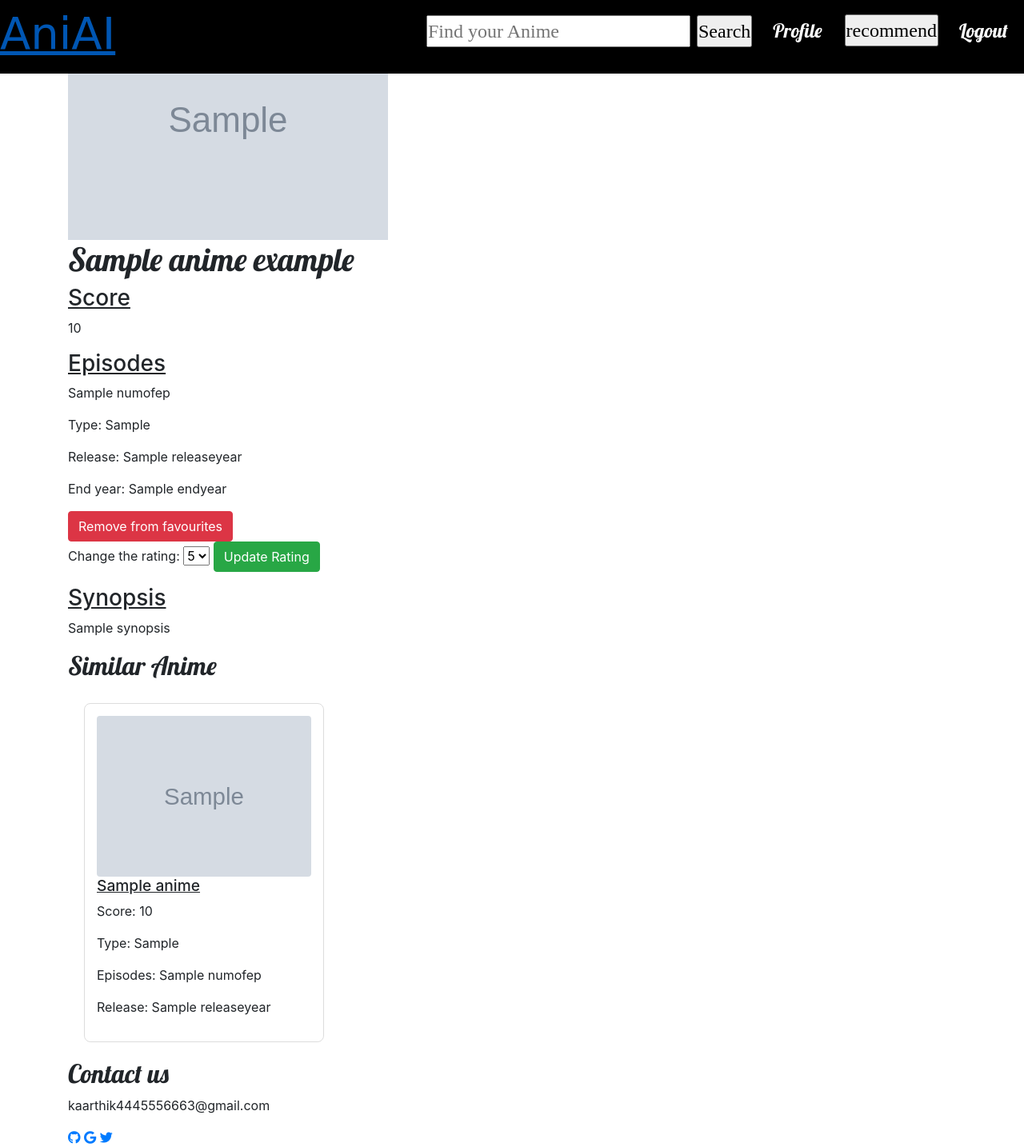
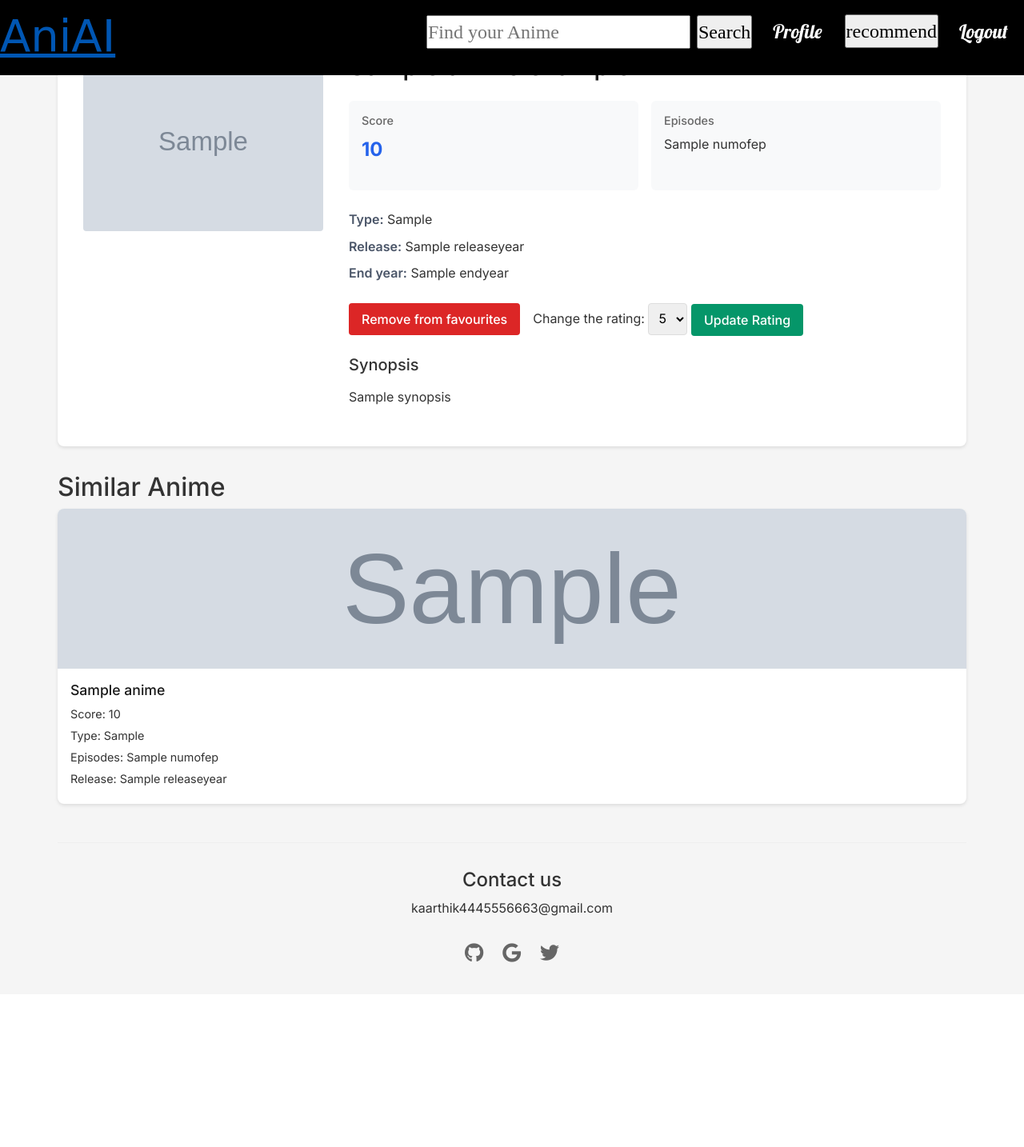
Before and after one commit to keerthigkaarthik/Anime-Recomender, a Django app: template templates/individual_anime2.html in a window 1280 px wide. Shown: the whole page at 80% size. After the commit the page ends 1203 px from the top, so only its background shows below. Run offline with Django 4.2, Linux system fonts and the light colour scheme; a user stored in the database is signed in; tables that the repository leaves empty hold one stand-in row (values such as "Sample post"); the template is opened without the code that fills it: most values are stand-ins (such as "Sample title", 1, 10 or a date in 2020); grey boxes marked "Sample" are stand-in pictures; some libraries are stand-ins or nearby versions; some web fonts are replaced.

Commit message:
Update individual_anime2.css

```diff
--- a/static/individual_anime2.css
+++ b/static/individual_anime2.css
@@ -1,104 +1,251 @@
-.individual_anime {
-    display: flex;
-    flex-direction: column;
-    align-items: center;
-    width: auto;
-    height: auto;
-    text-align: justify;
-    padding-left: 2rem;
-    padding-right: 2rem;
+@import url('https://fonts.googleapis.com/css2?family=Inter:wght@400;500;600;700&display=swap');
+
+* {
+    margin: 0;
+    padding: 0;
+    box-sizing: border-box;
 }
 
-h1 {
-    font-family: 'Lobster',cursive;
+body {
+    font-family: 'Inter', sans-serif;
+    background-color: #f5f5f5;
+    color: #333;
+    line-height: 1.6;
 }
 
-h3 {
-    text-decoration: underline
+.container {
+    max-width: 1200px;
+    margin: 0 auto;
+    padding: 2rem;
 }
 
-*{
-    margin: 0;
-    padding: 0;
+/* Main Anime Card */
+.main-anime-card {
+    background: white;
+    border-radius: 8px;
+    box-shadow: 0 2px 4px rgba(0,0,0,0.1);
+    margin-bottom: 2rem;
+    overflow: hidden;
 }
 
-
-
-
-.about-us {
-    width: auto;
-    height: auto;
+.anime-flex {
     display: flex;
-    flex-direction: column;
-    align-items: center;
-    font-family: 'Roboto',sans-serif,'Times New Roman', Times, serif;
-    font-size: 1.25rem;
+    gap: 2rem;
+    padding: 2rem;
 }
 
-h2{
-    font-family: 'Lobster',cursive;
+.anime-image {
+    flex: 0 0 300px;
 }
 
-.footer {
-    width: auto;
+.anime-image img {
+    width: 100%;
     height: auto;
+    border-radius: 4px;
+}
+
+.anime-details {
+    flex: 1;
+}
+
+.anime-details h1 {
+    font-size: 2rem;
+    margin-bottom: 1.5rem;
+    color: #1a1a1a;
+}
+
+.stats-grid {
     display: grid;
+    grid-template-columns: repeat(2, 1fr);
+    gap: 1rem;
+    margin-bottom: 1.5rem;
+}
+
+.stat-box {
+    background: #f8f9fa;
+    padding: 1rem;
+    border-radius: 6px;
+}
+
+.stat-box h3 {
+    font-size: 0.9rem;
+    color: #666;
+    margin-bottom: 0.5rem;
+}
+
+.stat-box .score {
+    font-size: 1.5rem;
+    color: #2563eb;
+    font-weight: bold;
+}
+
+.info-list {
+    margin-bottom: 1.5rem;
+}
+
+.info-list p {
+    margin-bottom: 0.5rem;
+}
+
+.info-list span {
+    font-weight: 600;
+    color: #4a5568;
+}
+
+/* Form Styling */
+.rating-form {
+    margin-bottom: 1.5rem;
+}
+
+.form-group {
+    display: flex;
+    gap: 1rem;
+    align-items: center;
+    margin-bottom: 1rem;
+}
+
+select {
+    padding: 0.5rem;
+    border: 1px solid #ddd;
+    border-radius: 4px;
+    font-size: 1rem;
+}
+
+.btn {
+    padding: 0.5rem 1rem;
+    border: none;
+    border-radius: 4px;
+    cursor: pointer;
+    font-weight: 500;
+    transition: background-color 0.2s;
+}
+
+.btn-primary {
+    background-color: #2563eb;
+    color: white;
+}
+
+.btn-danger {
+    background-color: #dc2626;
+    color: white;
+}
+
+.btn-success {
+    background-color: #059669;
+    color: white;
+}
+
+.btn:hover {
+    opacity: 0.9;
+}
+
+/* Synopsis */
+.synopsis h3 {
+    font-size: 1.25rem;
+    margin-bottom: 1rem;
+}
+
+/* Similar Anime Section */
+.similar-anime-container {
+    display: grid;
+    grid-template-columns: repeat(auto-fit, minmax(250px, 1fr));
+    gap: 1.5rem;
+    margin-bottom: 2rem;
+}
+
+.similar-anime-card {
+    background: white;
+    border-radius: 8px;
+    overflow: hidden;
+    box-shadow: 0 2px 4px rgba(0,0,0,0.1);
+    transition: transform 0.2s;
+}
+
+.similar-anime-card:hover {
+    transform: translateY(-4px);
+}
+
+.similar-anime-card img {
+    width: 100%;
+    height: 200px;
+    object-fit: cover;
+}
+
+.card-content {
+    padding: 1rem;
+}
+
+.card-content h3 {
+    font-size: 1.1rem;
+    margin-bottom: 0.5rem;
+    color: #1a1a1a;
+}
+
+.anime-info p {
+    font-size: 0.9rem;
+    margin-bottom: 0.25rem;
+}
+
+/* Footer */
+footer {
+    text-align: center;
+    margin-top: 3rem;
+    padding-top: 2rem;
+    border-top: 1px solid #eee;
+}
+
+.contact {
+    margin-bottom: 1.5rem;
+}
+
+.contact h2 {
+    font-size: 1.5rem;
+    margin-bottom: 0.5rem;
+}
+
+.social-links {
+    display: flex;
     justify-content: center;
-    gap: 1rem;
-    grid-template-columns: auto auto auto;
+    gap: 1.5rem;
+}
+
+.social-links a {
+    color: #666;
+    font-size: 1.5rem;
+    transition: color 0.2s;
+}
+
+.social-links a:hover {
+    color: #2563eb;
 }
 
 .fade-in {
     opacity: 0;
-    transition: opacity 250ms ease-in
-  }
-  .fade-in.appear {
-    opacity: 1;
+    animation: fadeIn 0.5s ease-in forwards;
 }
 
-
-.similar-anime-container {
-    display: flex;
-    flex-direction: row;
-    gap: 20px;
-    overflow-x: auto;
-    padding: 20px;
+@keyframes fadeIn {
+    from { opacity: 0; }
+    to { opacity: 1; }
 }
 
-.similar-anime-card {
-    min-width: 250px;
-    max-width: 300px;
-    padding: 15px;
-    border: 1px solid #ddd;
-    border-radius: 8px;
-    background: white;
+/* Responsive Design */
+@media (max-width: 768px) {
+    .anime-flex {
+        flex-direction: column;
     }
 
-.similar-anime-card img {
-    width: 100%;
-    height: auto;
-    object-fit: cover;
-    border-radius: 4px;
+    .anime-image {
+        flex: none;
+        max-width: 100%;
     }
 
-.similar-anime-card h3 {
-    margin-top: 0;
-    font-size: 1.2em;
+    .stats-grid {
+        grid-template-columns: 1fr;
     }
 
-.similar-anime-container::-webkit-scrollbar {
-    height: 8px;
+    .form-group {
+        flex-direction: column;
+        align-items: flex-start;
     }
-
-.similar-anime-container::-webkit-scrollbar-track {
-    background: #f1f1f1;
 }
-
-.similar-anime-container::-webkit-scrollbar-thumb {
-    background: #888;
-    border-radius: 4px;
-}
-
-.similar-anime-container::-webkit-scrollbar-thumb:hover {
-    background: #555;
-}
```
Lines whose indentation alone changed are shown as unchanged.
